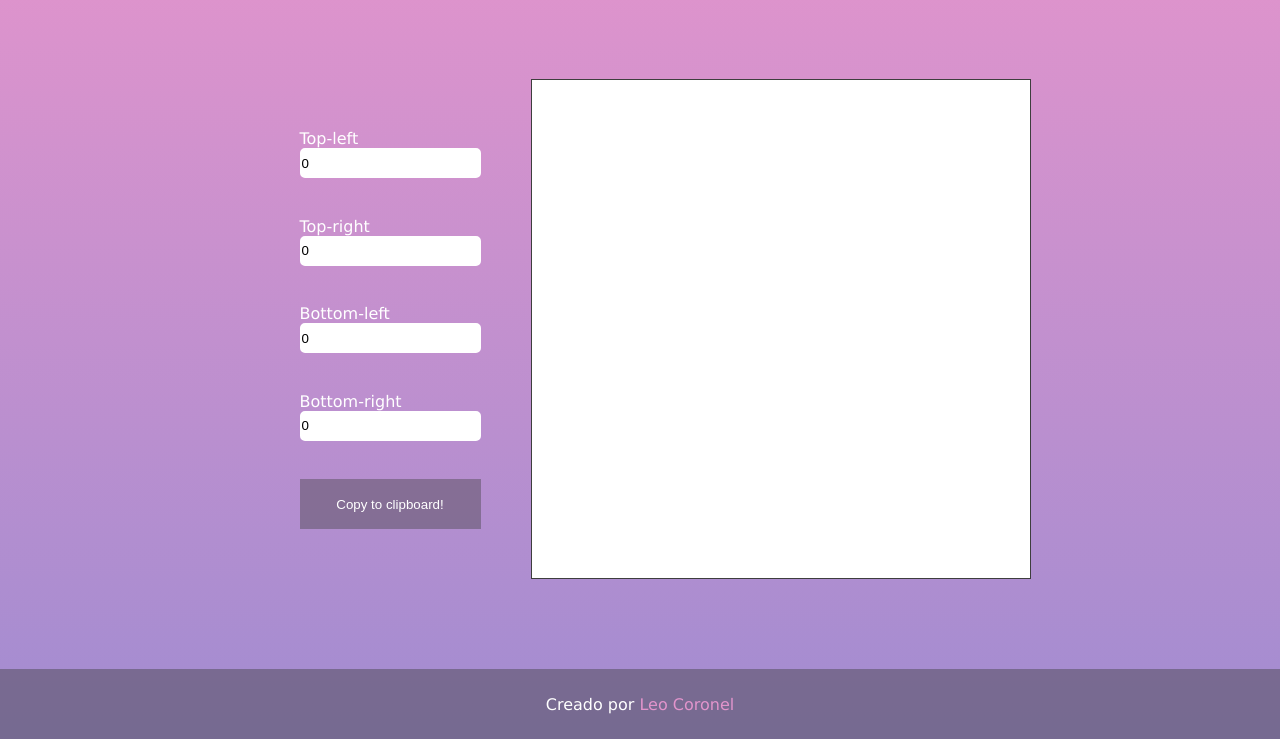
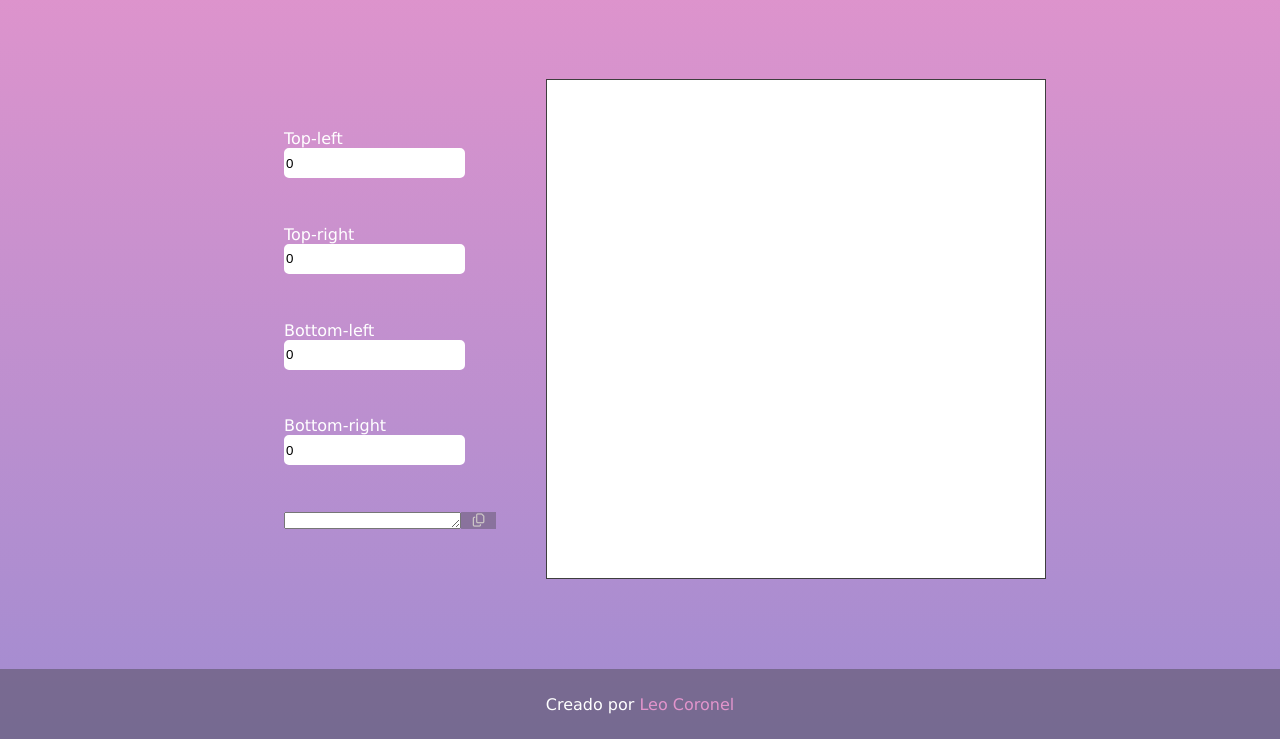
Before and after one commit to LeoCoronel/border-radius-preview, a plain HTML site: page index.html in a window 1280 px wide. Shown: the part 61-800 px from the top of the page. Drawn offline with Linux system fonts and the light colour scheme.

Commit message:
Se agrega funcionalidad de copy to clipboard

```diff
--- a/app.js
+++ b/app.js
@@ -4,7 +4,7 @@ let input1 = document.getElementById("top-left").addEventListener("input", updat
 let input2 = document.getElementById("top-right").addEventListener("input", updateRadius);
 let input3 = document.getElementById("bottom-left").addEventListener("input", updateRadius);
 let input4 = document.getElementById("bottom-right").addEventListener("input", updateRadius);
-// const btnCopy = document.getElementById("btnCopy").addEventListener("click", copyClipboard);
+const copyBtn = document.getElementById("copyBtn");
 
 // Se realiza el update del radius de la caja
 function updateRadius() {
@@ -13,9 +13,19 @@ function updateRadius() {
   let borderBottomLeft = document.getElementById("bottom-left").value;
   let borderBottomRight = document.getElementById("bottom-right").value;
 
-  console.log(borderTopLeft, borderTopRight, borderBottomLeft, borderBottomRight)
+  // console.log(borderTopLeft, borderTopRight, borderBottomLeft, borderBottomRight)
 
   let border = box.style.borderRadius = `${borderTopLeft}px ${borderTopRight}px ${borderBottomRight}px ${borderBottomLeft}px`;
 
+  // Agregamos los estilos para utilizarlos en el copy to clipboard
+  document.getElementById("radius-input").value = `border-radius: ${border};`;
+
   return border;
 };
+
+copyBtn.addEventListener('click', function(e) {
+  e.preventDefault();
+  let text = document.getElementById("radius-input");
+  text.select();
+  document.execCommand('copy');
+})
--- a/index.html
+++ b/index.html
@@ -2,6 +2,7 @@
 <html lang="en">
 <head>
     <link rel="stylesheet" href="style.css">
+    <script src="https://kit.fontawesome.com/458c9961d9.js" crossorigin="anonymous"></script>
     <meta charset="UTF-8">
     <meta name="viewport" content="width=device-width, initial-scale=1.0">
     <title>Border Radius</title>
@@ -37,7 +38,10 @@
                         <input type="text" name="bottom-right" id="bottom-right" value="0">
                     </div>
 
-                    <button id="btnCopy">Copy to clipboard!</button>
+                    <div class="copy-clipboard">
+                        <textarea name="textarea" id="radius-input" rows="1" cols="20"></textarea>
+                        <button id="copyBtn" href="_blank"><i class="far fa-copy"></i></button>
+                    </div>
                 </form>
             </div>
 
--- a/style.css
+++ b/style.css
@@ -47,11 +47,16 @@ input[type=text] {
     display:block;
 }
 
-#btnCopy{
-    height: 50px;
-    background-color: #3e3e3e67;
-    color: white;
+.copy-clipboard {
+    display: flex;
+}
+
+.copy-clipboard button {
+    height: 100%;
+    width: 35px;
     border: none;
+    background-color: #3e3e3e59;
+    color: rgb(204, 198, 198);
 }
 
 #box {
```
